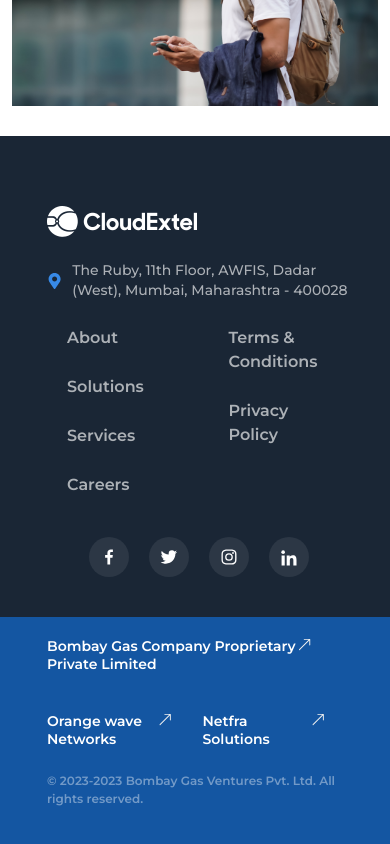
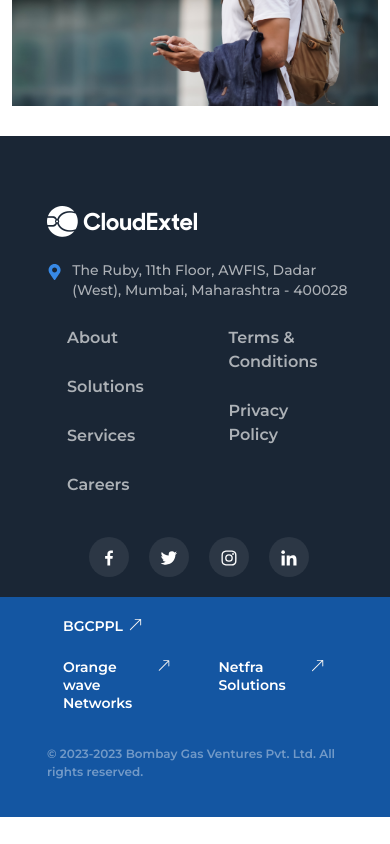
Before and after one commit to Shubhamsadhu02/CloudExtel, a React (Create React App) app: page / in a window 390 px wide. Shown: the part 3869-4713 px from the top of the page. After the commit the page ends 4686 px from the top, so only its background shows below. Built offline with nearby package versions, Linux system fonts and the light colour scheme; no server answers; the database is empty.

Commit message:
upadte review1

```diff
--- a/src/Components/AboutUs/AboutUs.jsx
+++ b/src/Components/AboutUs/AboutUs.jsx
@@ -113,7 +113,7 @@
                             </motion.div>
                             <motion.div className="hero__list mt-5">
                                 <motion.ul>
-                                    <motion.li {...textAnimationProps}><motion.div className="tick"><BsCheck2 /></motion.div> <motion.div className="ms-2"><p>We strive to enable our clients and help them deliver world-class networking services to their end users to facilitate the growth of telecom services in India.</p></motion.div></motion.li>
+                                    <motion.li {...textAnimationProps}><motion.div className="tick"><BsCheck2 /></motion.div> <motion.div className="ms-2"><p>We enable our clients to deliver world-class networking services to their end users to facilitate the growth of telecom services in India.</p></motion.div></motion.li>
                                     <motion.li {...textAnimationProps}><motion.div className="tick"><BsCheck2 /></motion.div> <motion.div className="ms-2"><p>Grow as a full-stack NaaS provider and help deploy emerging technologies that deliver the most efficient networking services.</p></motion.div></motion.li>
                                     <motion.li {...textAnimationProps}><motion.div className="tick"><BsCheck2 /></motion.div> <motion.div className="ms-2"><p>Facilitate the expansion of heterogeneous and multi-use networks to address the challenges of data consumption explosion and emerging technological architecture.</p></motion.div></motion.li>
                                 </motion.ul>
@@ -201,7 +201,7 @@
                                             <img src={Profatability} alt="Profatability" />
                                         </motion.div>
                                         <motion.div className="why__container--header">
-                                            <h2>Profatability</h2>
+                                            <h2>Profitability</h2>
                                         </motion.div>
                                         <motion.div className="why__container--para">
                                             <p>Ensure profitable growth by providing cost-effective networking solutions across various business verticals.</p>
--- a/src/Components/AboutUs/OurBoard.jsx
+++ b/src/Components/AboutUs/OurBoard.jsx
@@ -149,7 +149,7 @@
         {
             Image: Richard,
             ImageModal: RichardIMG,
-            Name: "Richard",
+            Name: "Richard Tunstall",
             Designation: "",
             Linkedin: "",
             Description: `Richard is a Partner at Advencap, an early-stage digital infrastructure investment firm, broadly operating out of the UK. Having come from 14 years of investment banking in South Africa and the UK, Richard led various transactions in the telecom and IT sectors.<br/><br/>
--- a/src/Partials/Footer.jsx
+++ b/src/Partials/Footer.jsx
@@ -48,9 +48,9 @@
               </div>
               <div className="social-list">
                 <ul className='d-flex'>
-                  <li><BiLogoFacebook style={{ color: "#fff" }} /></li>
-                  <li><BiLogoTwitter style={{ color: "#fff" }} /></li>
-                  <li><BiLogoInstagram style={{ color: "#fff" }} /></li>
+                  <li><a href='#' target='__blank' rel="noopener noreferrer"><BiLogoFacebook style={{ color: "#fff" }} /></a></li>
+                  <li><a href='https://twitter.com/cloud_extel' target='__blank' rel="noopener noreferrer"><BiLogoTwitter style={{ color: "#fff" }} /></a></li>
+                  <li><a href='#' target='__blank' rel="noopener noreferrer"><BiLogoInstagram style={{ color: "#fff" }} /></a></li>
                   <li><a href='https://www.linkedin.com/company/cloudextel/' target='__blank' rel="noopener noreferrer"><BiLogoLinkedin style={{ color: "#fff" }} /></a></li>
                 </ul>
               </div>
@@ -66,7 +66,8 @@
               {/* <p>Our Subsidiaries</p> */}
               <div className='our__subsidiaries--list'>
                 <div className="our__subsidiaries--header">
-                  <Link to={'https://bgcppl.in/'} target='__blank' rel="noopener noreferrer"><h6>Bombay Gas Company Proprietary Private Limited</h6><BsArrowUpRight /></Link>
+                  {/* <Link to={'https://bgcppl.in/'} target='__blank' rel="noopener noreferrer"><h6>Bombay Gas Company Proprietary Private Limited</h6><BsArrowUpRight /></Link> */}
+                  <Link to={'https://bgcppl.in/'} target='__blank' rel="noopener noreferrer"><h6>BGCPPL</h6><BsArrowUpRight /></Link>
                 </div>
                 <div className="our__subsidiaries--header">
                   <Link to={'#'} target='__blank' rel="noopener noreferrer"><h6>Orange wave Networks</h6><BsArrowUpRight /></Link>
--- a/src/Styles/global.css
+++ b/src/Styles/global.css
@@ -196,7 +196,6 @@
 
 .location {
     display: flex;
-    align-items: center;
     margin-top: 24px;
 }
 
@@ -204,6 +203,7 @@
     font-size: 1rem;
     color: #3789E6;
     margin-right: 10px;
+    margin-top: 3px;
 }
 
 .location p {
@@ -262,7 +262,7 @@
 
 .our__subsidiaries--header a {
     display: flex;
-    width: 60%;
+    margin: 0 16px;
 }
 
 .our__subsidiaries--header h6 {
@@ -849,7 +849,7 @@
     right: 0;
     background-color: white;
     z-index: 100;
-    box-shadow: 0px 2px 14px #111;
+    box-shadow: 0px 4px 8px 0px rgba(137, 150, 167, 0.24);;
 }
 
 .aboutUs__tabs--container {
@@ -1496,3 +1496,7 @@
 .map path[title]:hover::after {
     content: attr(title);
 }
+
+.contactUs__content{
+    margin-top: 95px;
+}
--- a/src/Styles/responsive.css
+++ b/src/Styles/responsive.css
@@ -141,6 +141,10 @@
 
     .blog__content .container, .blog__top{
         padding: 0 40px;
+    }
+
+    .our__subsidiaries--list {
+        flex-wrap: wrap;
     }
 }
 
@@ -289,9 +293,12 @@
         display: grid;
         grid-template-columns: repeat(2, 1fr);
         gap: 15px;
-        grid-auto-rows: minmax(60px, auto);
+        grid-auto-rows: minmax(10px, auto);
     }
 
+    .copyright p{
+        margin-top: 25px;
+    }
     .our__subsidiaries--header:nth-child(1) {
         grid-column: 1 / 3;
         grid-row: 1;
@@ -332,10 +339,6 @@
     .footer-list ul,
     .data__list ul {
         padding-left: 0;
-    }
-
-    .our__subsidiaries--header a {
-        width: 90%;
     }
 
     .hero__contact {
@@ -482,4 +485,8 @@
     .team__descp {
         height: auto;
     }
+
+    .contactUs__content{
+        margin-top: 50px;
+    }
 }
```
